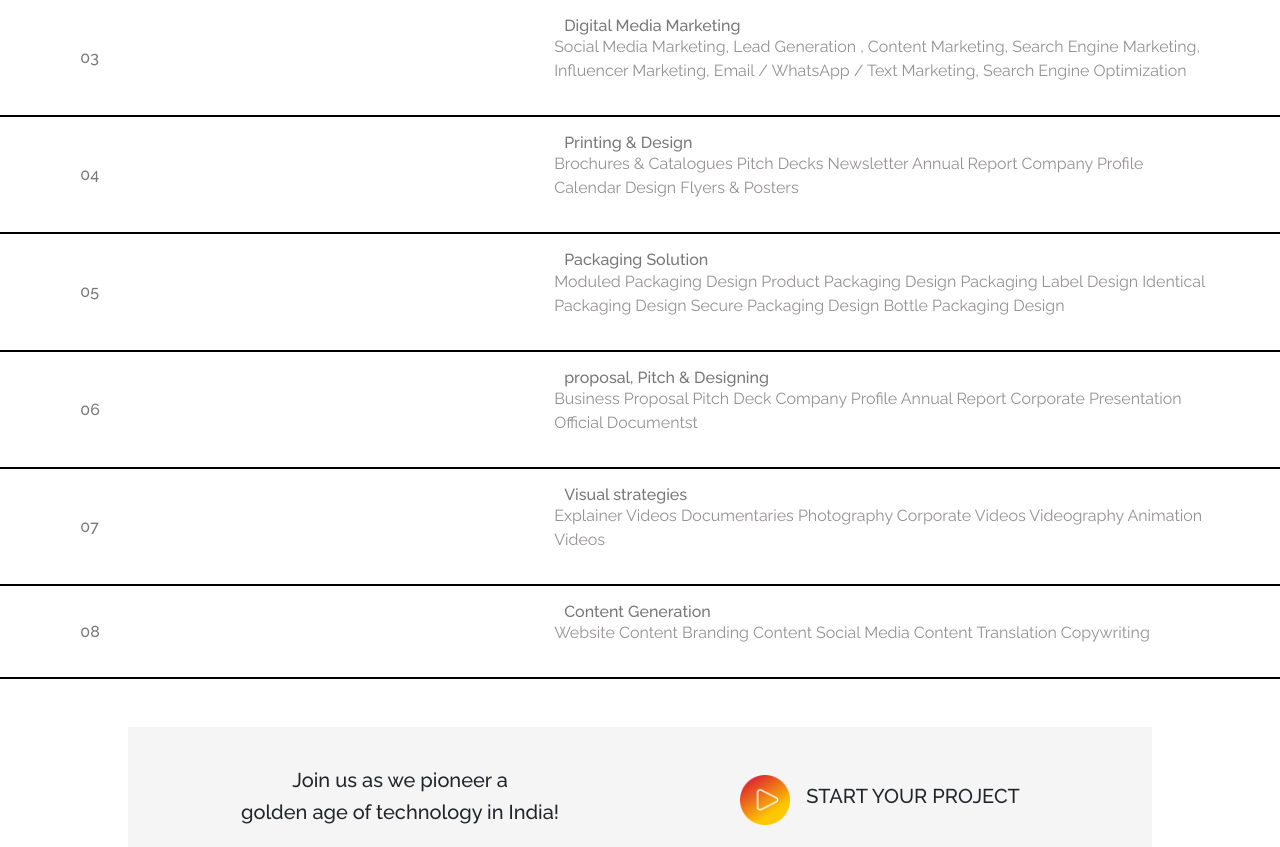
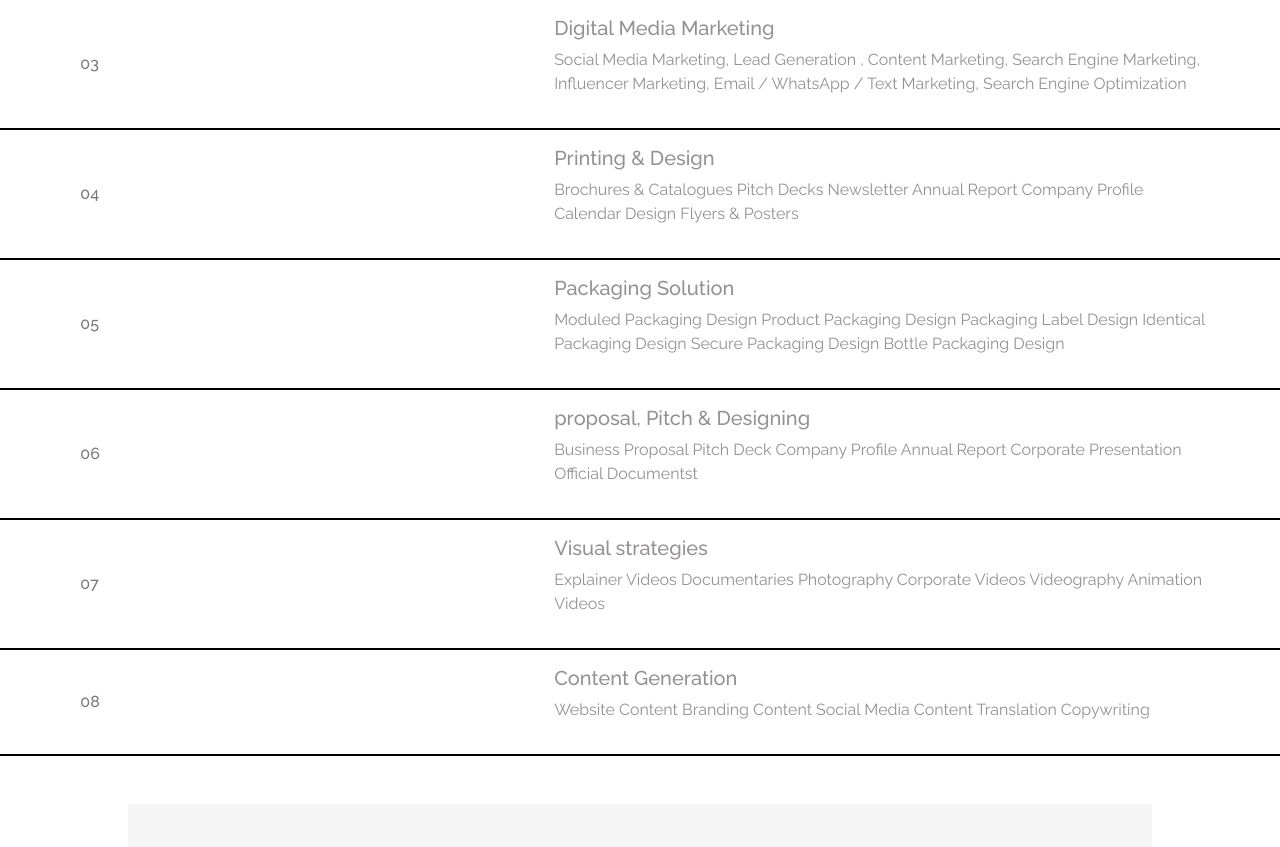
Before and after one commit to DivyaG7/Golden-Royce-Design, a React (Create React App) app: page /Buzzbee in a window 1280 px wide. Shown: the part 1700-2547 px from the top of the page. Built offline with nearby package versions, Linux system fonts and the light colour scheme.

Commit message:
Initial commit

```diff
--- a/src/components/Buzzbee/buzzbee3.jsx
+++ b/src/components/Buzzbee/buzzbee3.jsx
@@ -53,7 +53,7 @@ export const Buzzbee3 = () => {
                                 <img src={gif1} alt="GIF" className='img-fluid' />
                             </div>
                             <div className='w-75'>
-                                <h6>Digital Media Marketing</h6>
+                                <h5>Digital Media Marketing</h5>
                                 <p>Social Media Marketing, Lead Generation , Content Marketing, Search Engine Marketing, Influencer Marketing, Email / WhatsApp / Text Marketing, Search Engine Optimization</p>
                             </div>
                         </div>
@@ -71,7 +71,7 @@ export const Buzzbee3 = () => {
                                 <img src={gif1} alt="GIF" className='img-fluid' />
                             </div>
                             <div className='w-75'>
-                                <h6>Printing & Design</h6>
+                                <h5>Printing & Design</h5>
                                 <p>Brochures & Catalogues Pitch Decks Newsletter Annual Report Company Profile Calendar Design Flyers & Posters</p>
                             </div>
                         </div>
@@ -89,7 +89,7 @@ export const Buzzbee3 = () => {
                                 <img src={gif1} alt="GIF" className='img-fluid' />
                             </div>
                             <div className='w-75'>
-                                <h6>Packaging Solution</h6>
+                                <h5>Packaging Solution</h5>
                                 <p>Moduled Packaging Design Product Packaging Design Packaging Label Design Identical Packaging Design Secure Packaging Design Bottle Packaging Design</p>
                             </div>
                         </div>
@@ -107,7 +107,7 @@ export const Buzzbee3 = () => {
                                 <img src={gif1} alt="GIF" className='img-fluid' />
                             </div>
                             <div className='w-75'>
-                                <h6>proposal, Pitch & Designing</h6>
+                                <h5>proposal, Pitch & Designing</h5>
                                 <p>Business Proposal Pitch Deck Company Profile Annual Report Corporate Presentation Official Documentst</p>
                             </div>
                         </div>
@@ -125,7 +125,7 @@ export const Buzzbee3 = () => {
                                 <img src={gif1} alt="GIF" className='img-fluid' />
                             </div>
                             <div className='w-75 '>
-                                <h6>Visual strategies</h6>
+                                <h5>Visual strategies</h5>
                                 <p>Explainer Videos Documentaries Photography Corporate Videos Videography Animation Videos</p>
                             </div>
                         </div>
@@ -143,7 +143,7 @@ export const Buzzbee3 = () => {
                                 <img src={gif1} alt="GIF" className='img-fluid' />
                             </div>
                             <div className='w-75'>
-                                <h6>Content Generation</h6>
+                                <h5>Content Generation</h5>
                                 <p>Website Content Branding Content Social Media Content Translation Copywriting</p>
                             </div>
                         </div>
```
